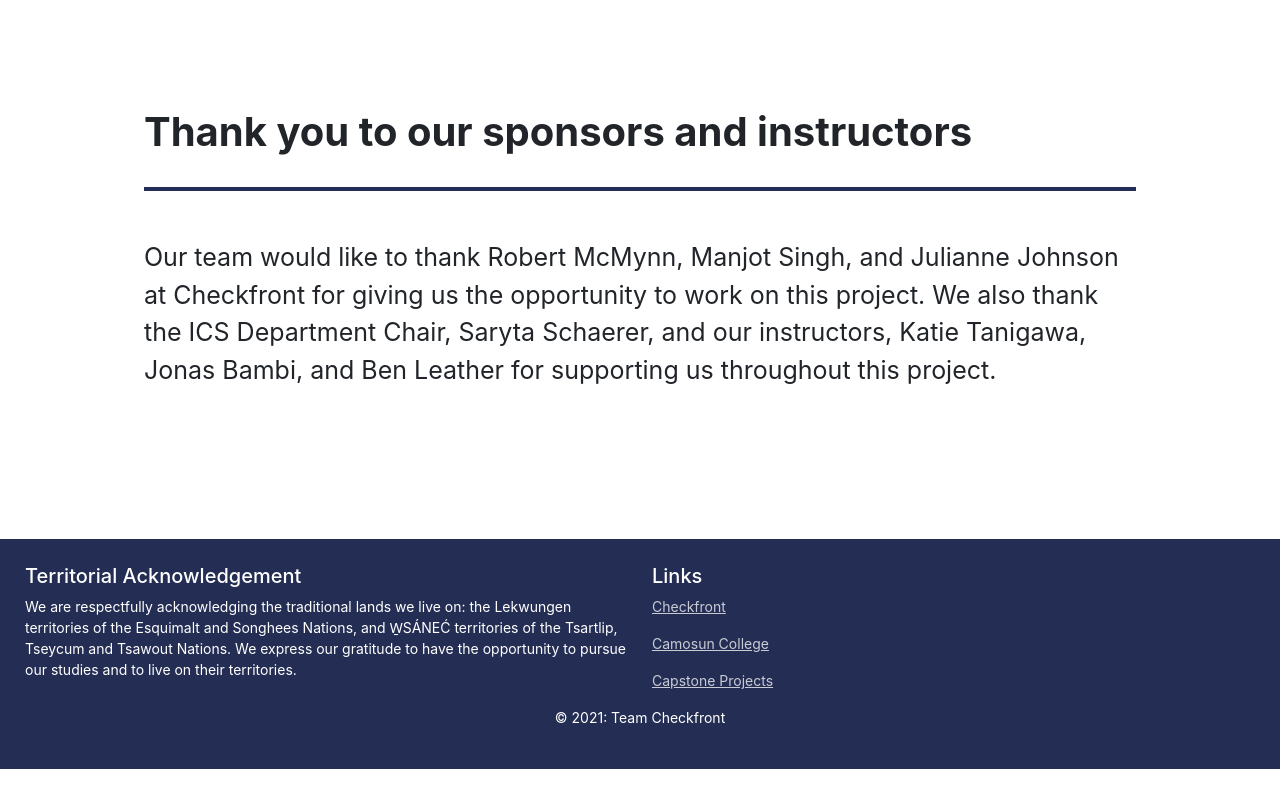
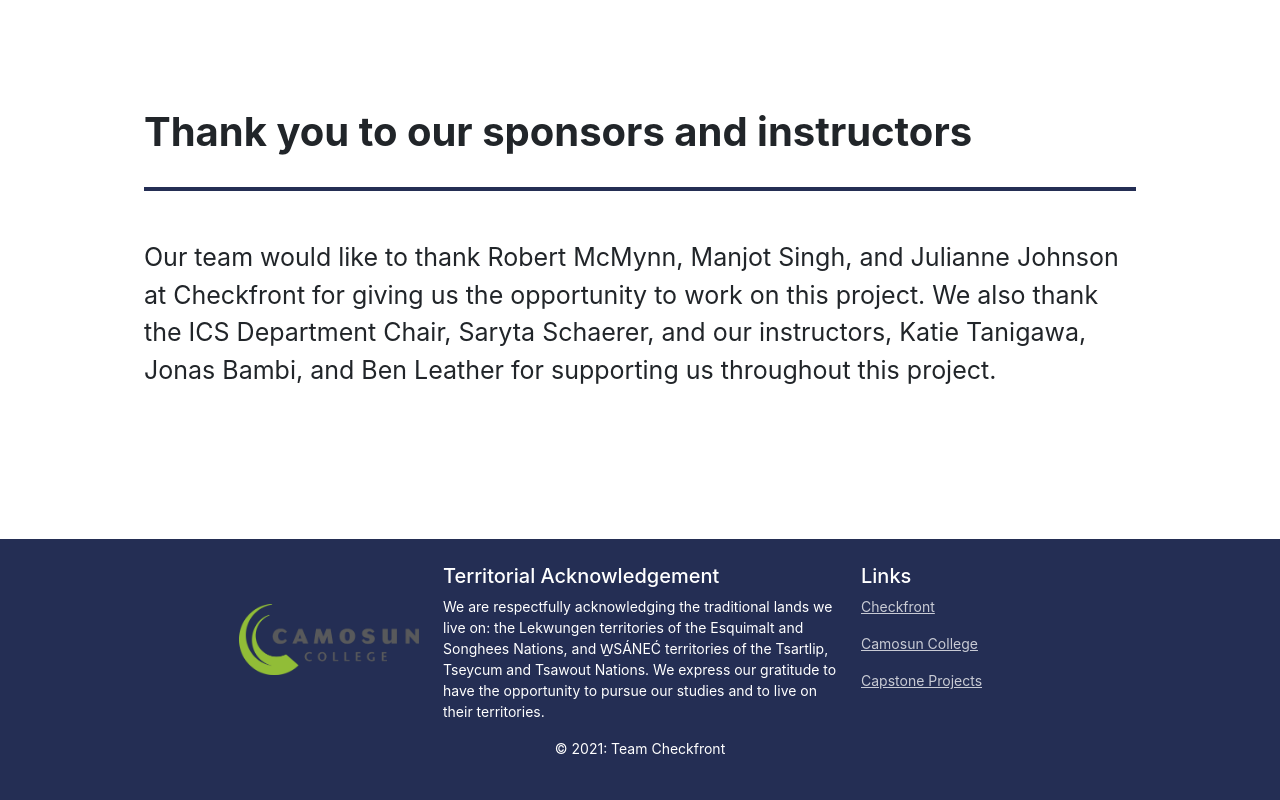
Before and after one commit to team-cf-2021/team-cf-2021.github.io, a React (Create React App) app in the folder webpage-app/: page / in a window 1280 px wide. Shown: the part 6749-7549 px from the top of the page. Before the commit the page ends 7518 px from the top, so only its background shows below. Built offline with nearby package versions, Linux system fonts and the light colour scheme.

Commit message:
Added Camosun logo on the footer.

```diff
--- a/webpage-app/src/Components/Footer.js
+++ b/webpage-app/src/Components/Footer.js
@@ -1,11 +1,14 @@
 import React from 'react'
-import { Row, Col } from 'react-bootstrap'
+import { Row, Col, Image } from 'react-bootstrap'
 
 
 const Footer = () => {
     return (
         <div id='footer'>
             <Row>
+                <Col md className="my-auto text-lg-end text-md-center text-sm-center pb-sm-4">
+                    <Image src='../Images/Camosun_Colour.png' width="180px" />
+                </Col>
                 <Col>
                     <h5>Territorial Acknowledgement</h5>
                     <p>
```
Also changed, not shown: webpage-app/public/Images/Camosun_Colour.png (added).
